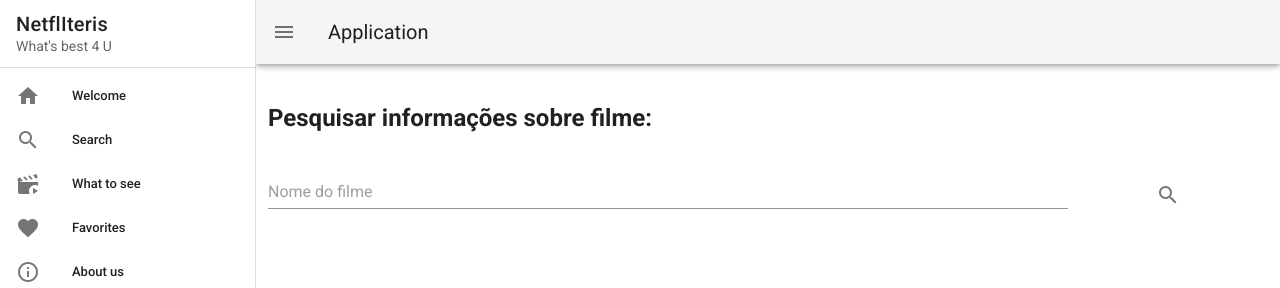
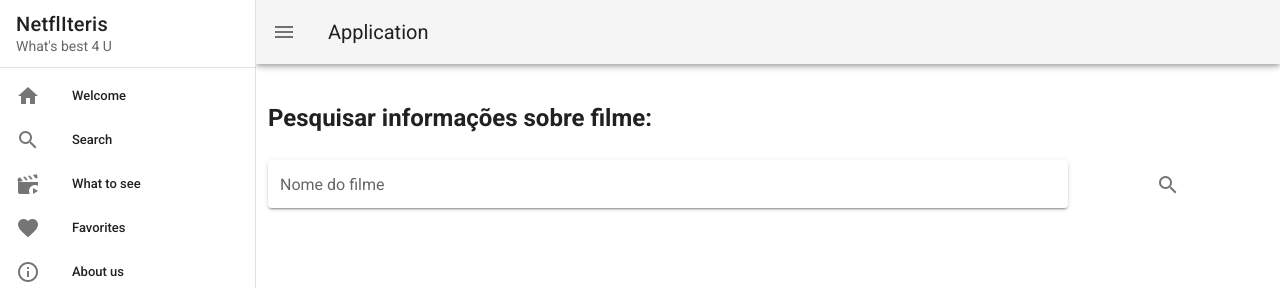
Before and after one commit to IgorWestermann/app-estudos-hackathon, a Vue app: page /#/search in a window 1280 px wide. Shown: the top 288 px of the page. Built offline with nearby package versions, Linux system fonts and the light colour scheme.

Commit message:
text-field updated

```diff
--- a/src/views/SearchPage.vue
+++ b/src/views/SearchPage.vue
@@ -7,7 +7,8 @@
       <v-text-field
         class="pesquisa"
         type="text"
-        placeholder="Nome do filme"
+        label="Nome do filme"
+        solo
         v-model="filme"
       >
       </v-text-field>
@@ -43,6 +44,8 @@ export default {
 }
 .conjuntoPesquisa{
     display:flex;
+    justify-content: center;
+    align-items: baseline;
 }
 button{
     width: 20%;
```
